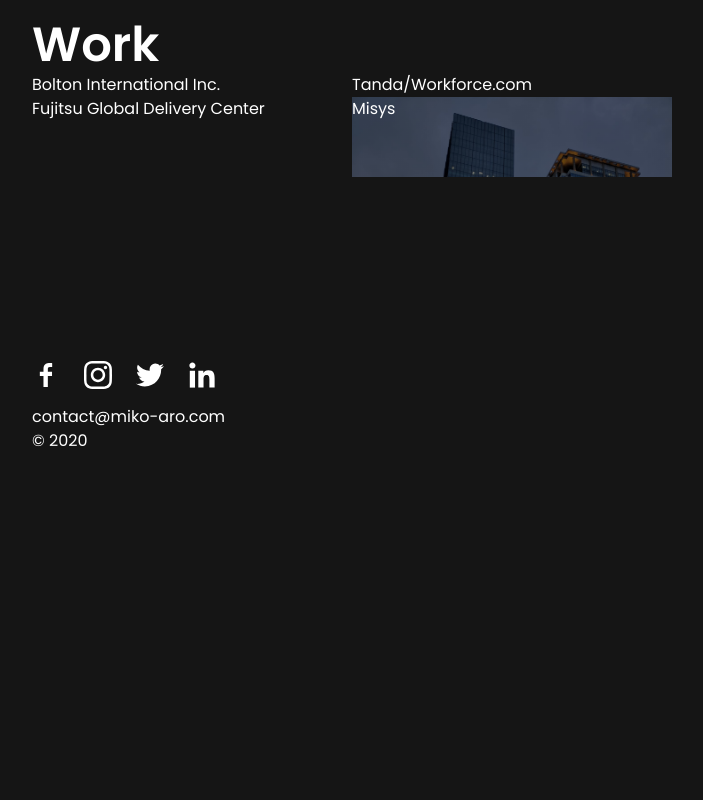
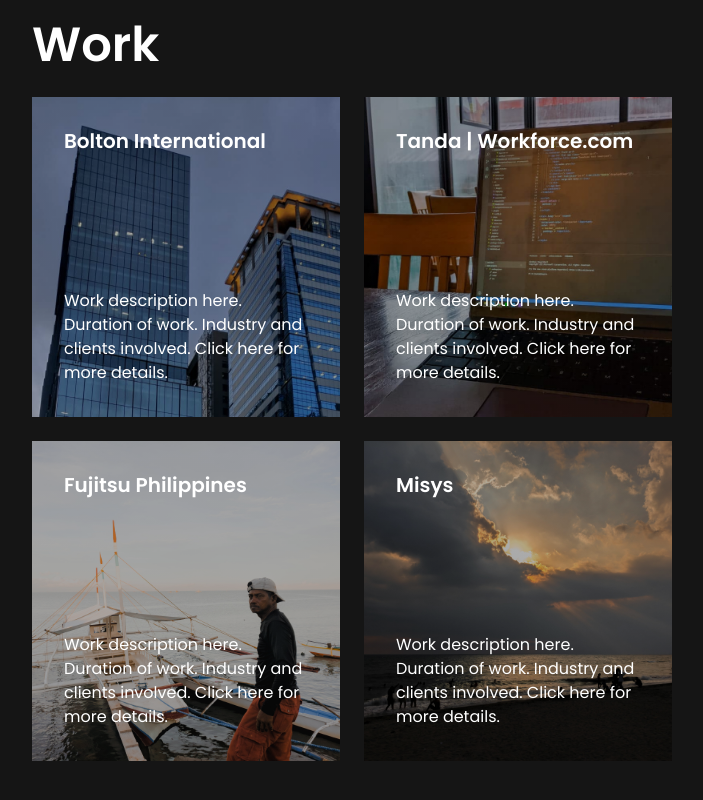
Before and after one commit to aromiko/miko-aro-ts, a React (Create React App) app: page /home in a window 1280 px wide. Shown: the part 1160-1960 px from the top of the page, without its empty margins (288-991 px from the left). Before the commit the page ends 1637 px from the top, so only its background shows below. Built offline with nearby package versions, Linux system fonts and the light colour scheme.

Commit message:
Add image box portion

```diff
--- a/src/assets/styles/tailwind.css
+++ b/src/assets/styles/tailwind.css
@@ -83,10 +83,3 @@ body {
 .ico.linkedin {
   fill: white;
 }
-
-.image-box {
-  background: linear-gradient(rgba(0, 0, 0, 0.5), rgba(0, 0, 0, 0.5)),
-    url("../images/building.jpg");
-  /* background-image: url("../images/building.jpg"); */
-  background-size: cover;
-}
--- a/src/pages/Home.tsx
+++ b/src/pages/Home.tsx
@@ -1,8 +1,19 @@
-import React from "react";
+import React, { CSSProperties } from "react";
 import Windmill from "assets/images/windmill.jpg";
 import Building from "assets/images/building.jpg";
+import Laptop from "assets/images/laptop.jpg";
+import Port from "assets/images/port.jpeg";
+import Sunset from "assets/images/sunset.jpeg";
 
 const Home = () => {
+  const imageBoxStyle = (url: string): CSSProperties => {
+    return {
+      background: `linear-gradient(rgba(0, 0, 0, 0.3), rgba(0, 0, 0, 0.3)),
+    url(${url}) no-repeat center center`,
+      backgroundSize: "cover",
+    };
+  };
+
   return (
     <div className="px-6 xl:px-80">
       <section>
@@ -27,15 +38,55 @@ const Home = () => {
       </section>
       <section>
         <div className="flex flex-col mb-40">
-          <div className="section-title">Work</div>
+          <div className="section-title mb-6">Work</div>
           <div className="flex flex-wrap">
-            <div className="lg:w-1/2 w-full">Bolton International Inc.</div>
-            <div className="lg:w-1/2 w-full">Tanda/Workforce.com</div>
             <div className="lg:w-1/2 w-full">
-              Fujitsu Global Delivery Center
+              <div
+                className="flex flex-col h-80 p-8 lg:mr-3 mb-6"
+                style={imageBoxStyle(Building)}
+              >
+                <h4 className="font-semibold">Bolton International</h4>
+                <p className="mt-auto">
+                  Work description here. Duration of work. Industry and clients
+                  involved. Click here for more details.
+                </p>
+              </div>
             </div>
             <div className="lg:w-1/2 w-full">
-              <div className="image-box h-20">Misys</div>
+              <div
+                className="flex flex-col h-80 p-8 lg:ml-3 mb-6"
+                style={imageBoxStyle(Laptop)}
+              >
+                <h4 className="font-semibold">Tanda | Workforce.com</h4>
+                <p className="mt-auto">
+                  Work description here. Duration of work. Industry and clients
+                  involved. Click here for more details.
+                </p>
+              </div>
+            </div>
+            <div className="lg:w-1/2 w-full">
+              <div
+                className="flex flex-col h-80 p-8 lg:mr-3 mb-6"
+                style={imageBoxStyle(Port)}
+              >
+                <h4 className="font-semibold">Fujitsu Philippines</h4>
+                <p className="mt-auto">
+                  Work description here. Duration of work. Industry and clients
+                  involved. Click here for more details.
+                </p>
+              </div>
+            </div>
+            <div className="lg:w-1/2 w-full">
+              <div
+                className="flex flex-col h-80 p-8 lg:ml-3 mb-6 "
+                style={imageBoxStyle(Sunset)}
+              >
+                <h4 className="font-semibold">Misys</h4>
+                <p className="mt-auto">
+                  Work description here. Duration of work. Industry and clients
+                  involved. Click here for more details.
+                </p>
+              </div>
             </div>
           </div>
         </div>
```
Also changed, not shown: src/assets/styles/main.css.
